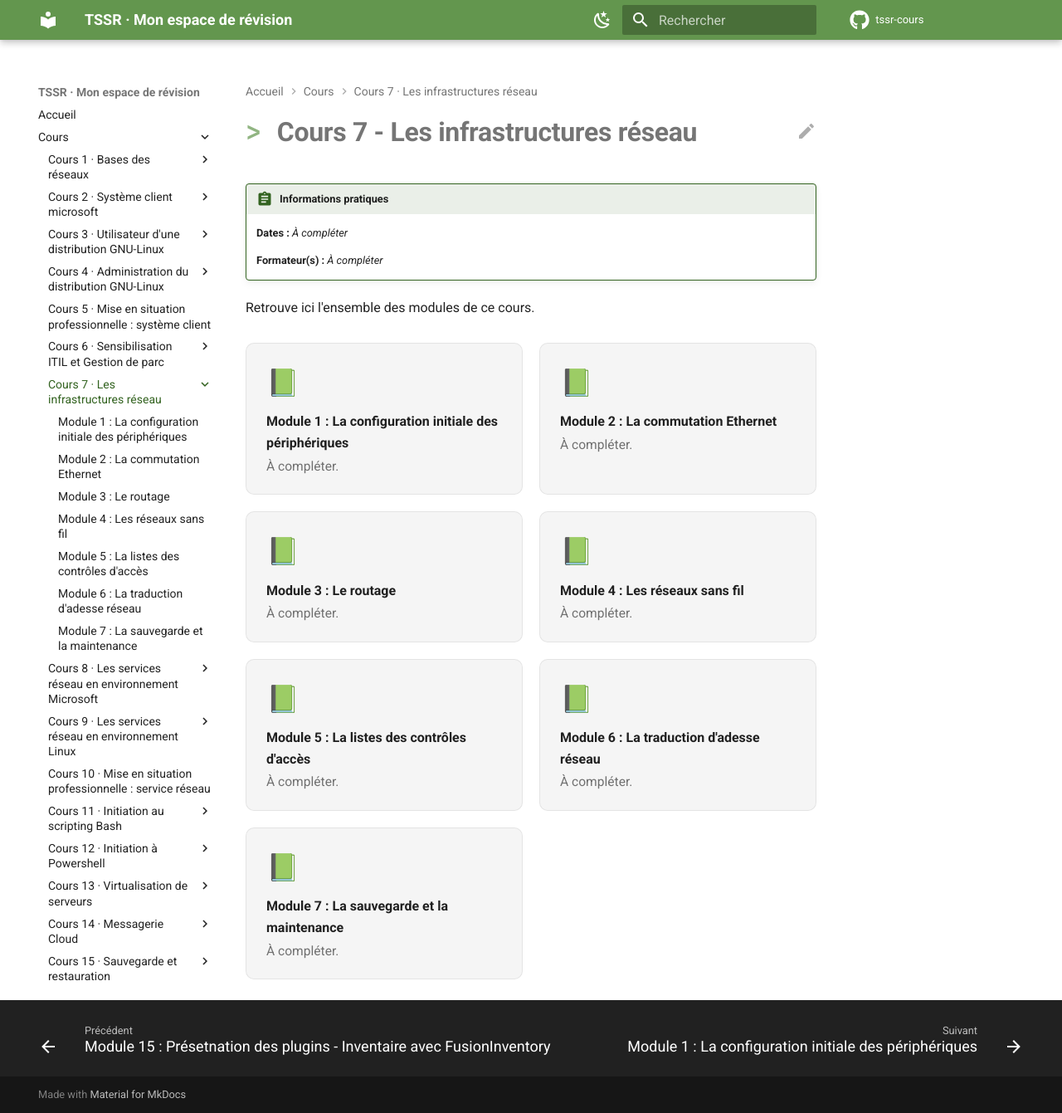
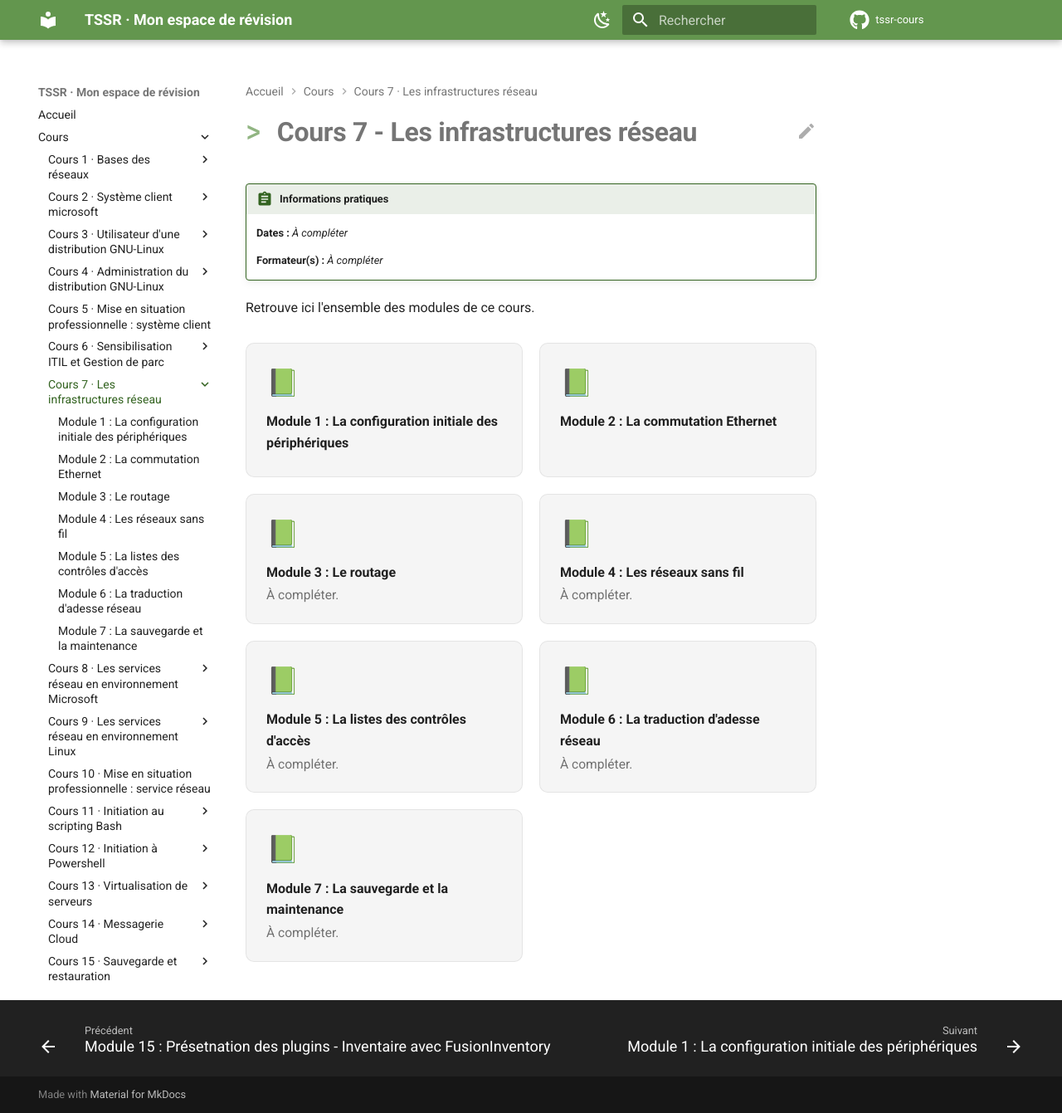
Before and after one commit to Kass-19/tssr-cours, an MkDocs documentation site: the page built from docs/cours/cours-07-les-infrastructures-reseau/index.md, in a window 1280 px wide and 1341 px high. Shown: the whole window at 83% size. Built offline with MkDocs 1.6.1 and Material for MkDocs 9.7.7, drawn with Linux system fonts in a browser that asks for light colours; comment, search, counter and statistics services are not loaded.

Commit message:
Remove 'À compléter' from module descriptions
Removed placeholder descriptions from module cards.

```diff
--- a/docs/cours/cours-07-les-infrastructures-reseau/index.md
+++ b/docs/cours/cours-07-les-infrastructures-reseau/index.md
@@ -11,12 +11,10 @@ Retrouve ici l'ensemble des modules de ce cours.
   <a class="tssr-card" href="module-1-la-configuration-initiale-des-peripheriques/">
     <span class="tssr-card-icon">📗</span>
     <span class="tssr-card-title">Module 1 : La configuration initiale des périphériques</span>
-    <span class="tssr-card-desc">À compléter.</span>
   </a>
   <a class="tssr-card" href="module-2-la-commutation-ethernet/">
     <span class="tssr-card-icon">📗</span>
     <span class="tssr-card-title">Module 2 : La commutation Ethernet</span>
-    <span class="tssr-card-desc">À compléter.</span>
   </a>
   <a class="tssr-card" href="module-3-le-routage/">
     <span class="tssr-card-icon">📗</span>
```
